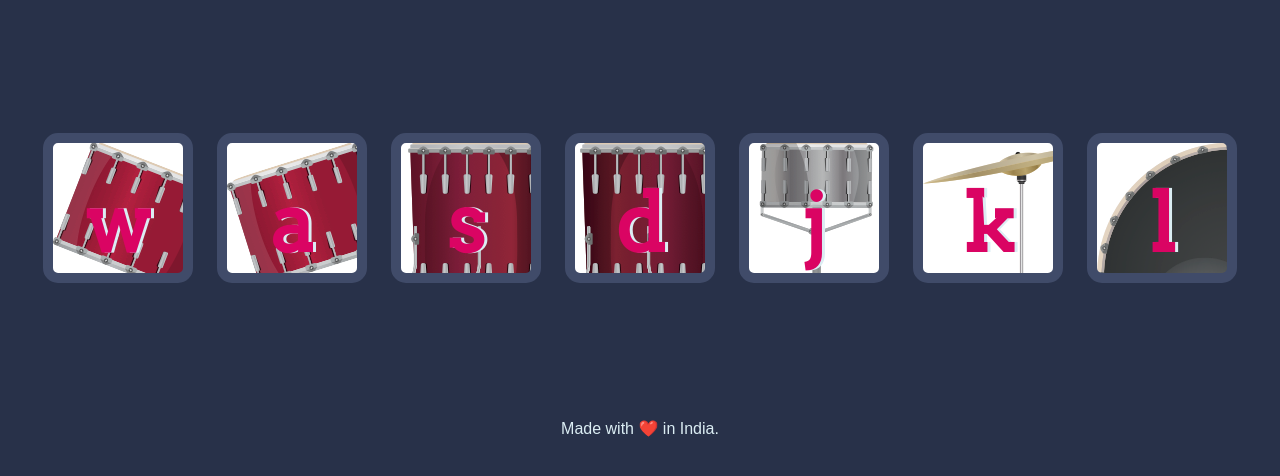
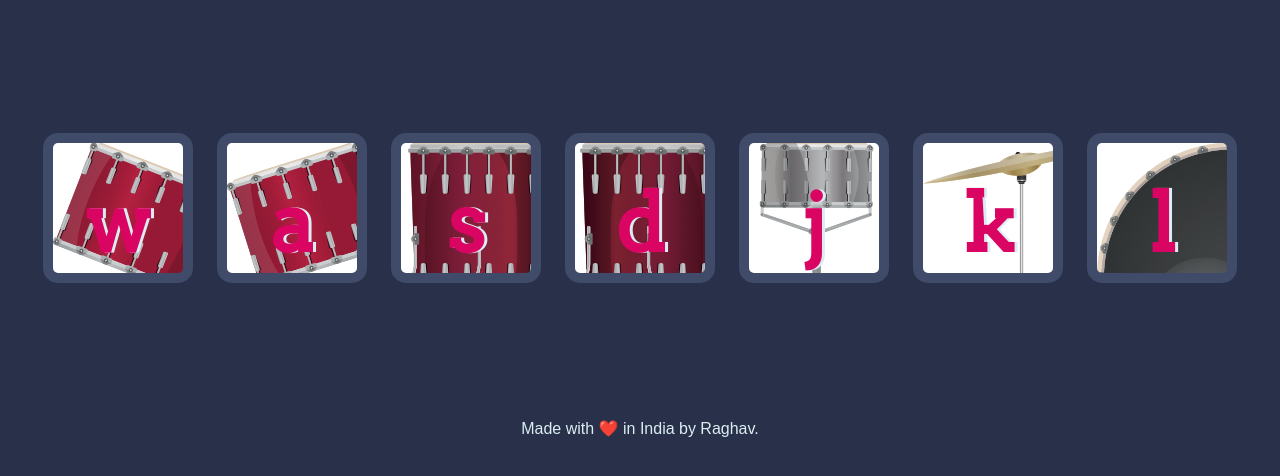
Before and after one commit to modiraghav123/Drum-Kit, a plain HTML site: page index.html in a window 1280 px wide. Shown: the part 156-632 px from the top of the page. Drawn offline with Linux system fonts and the light colour scheme.

Commit message:
Update index.html

```diff
--- a/index.html
+++ b/index.html
@@ -24,7 +24,7 @@
   <script src="index.js"></script>
 </body>
   <footer>
-    Made with ❤️ in India.
+    Made with ❤️ in India by Raghav.
   </footer>
 
 
```
